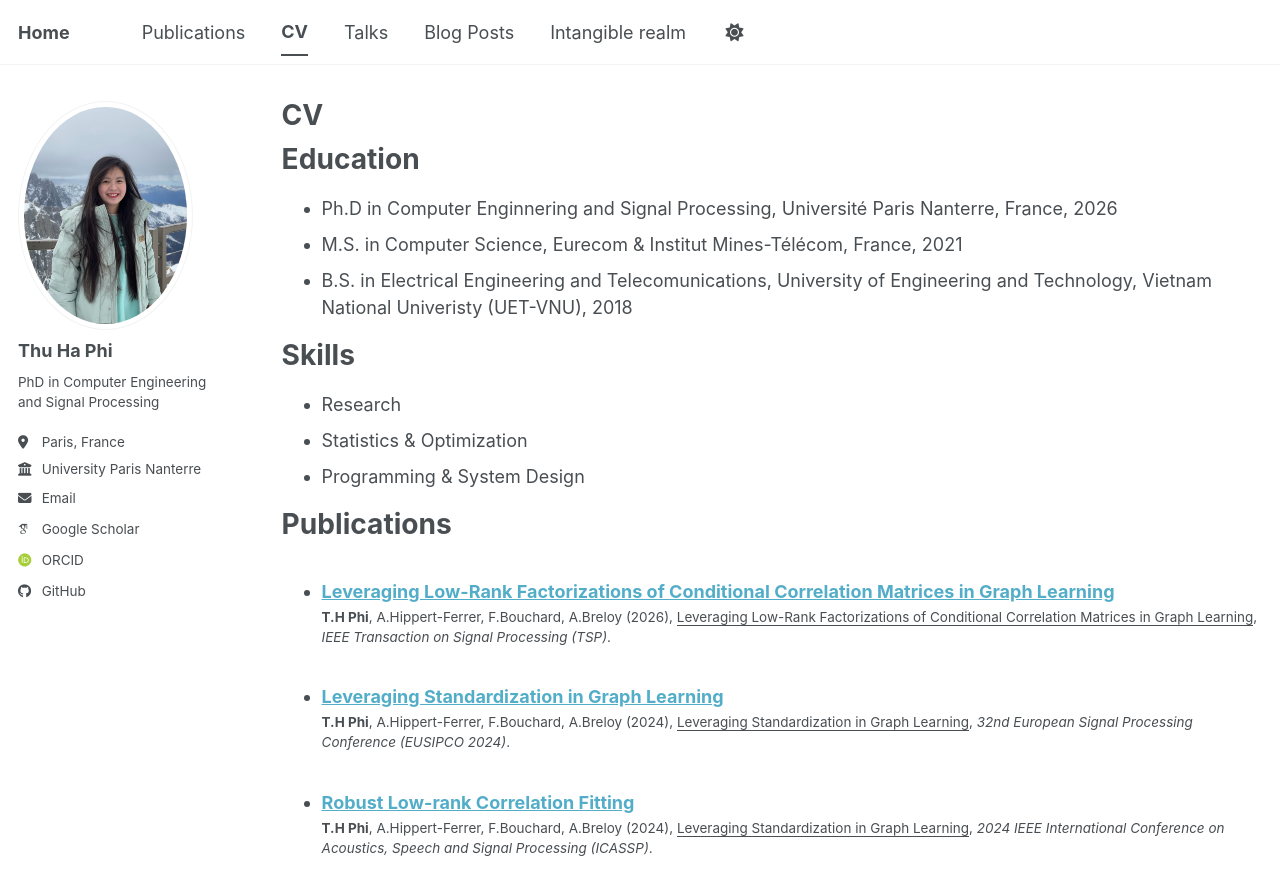
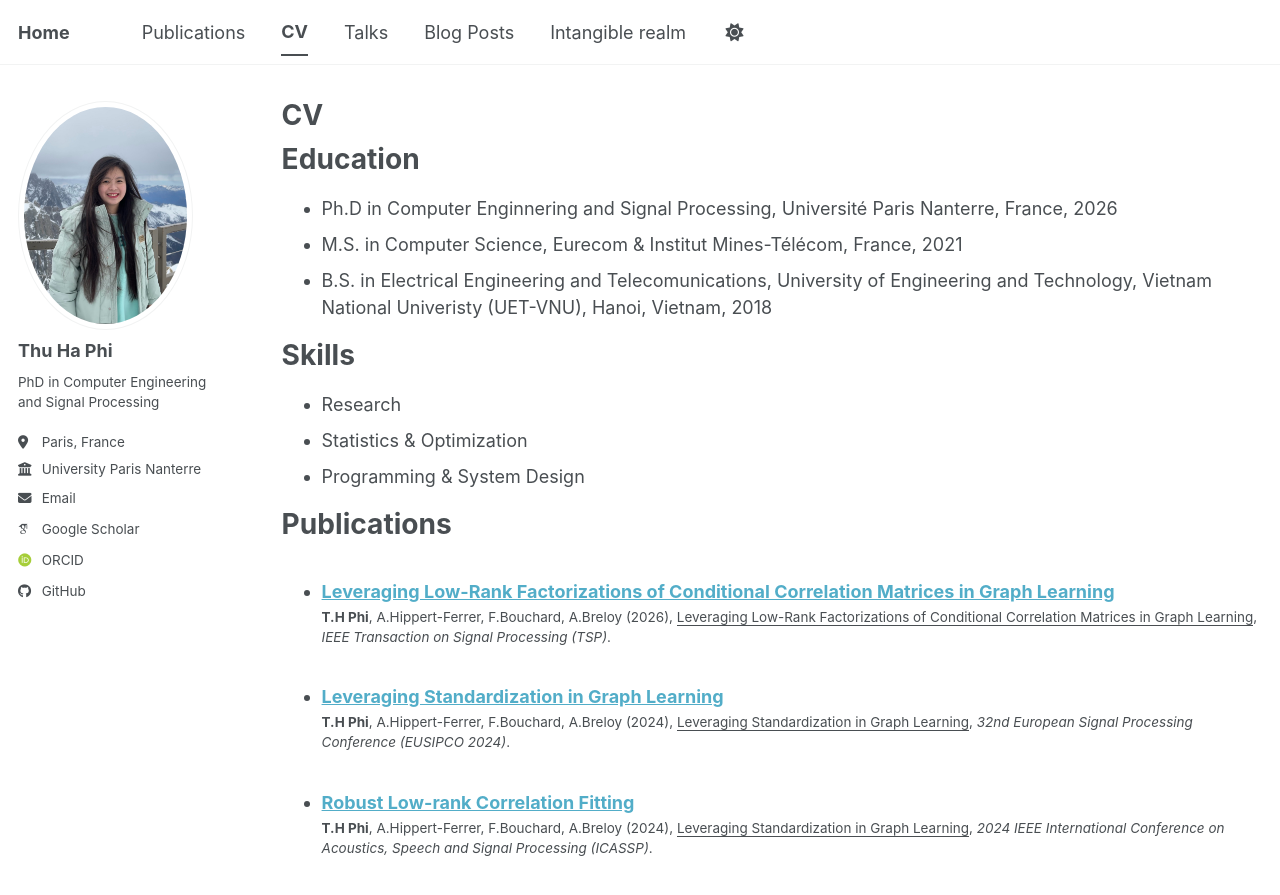
Before and after one commit to ChionanthusRetusus/thuhaphi.github.io, a Jekyll site: the page built from _pages/cv.md, in a window 1280 px wide and 900 px high. Shown: the top 895 px of the window. Built offline with Jekyll 4.4.1, drawn with Linux system fonts in a browser that asks for light colours; some web fonts are replaced; a script bundle is joined from its source files by our own code; library files that are not in the unit come from our copies.

Commit message:
Update cv.md

```diff
--- a/_pages/cv.md
+++ b/_pages/cv.md
@@ -13,7 +13,7 @@ Education
 ======
 * Ph.D in Computer Enginnering and Signal Processing, Université Paris Nanterre, France, 2026
 * M.S. in Computer Science, Eurecom & Institut Mines-Télécom, France, 2021
-* B.S. in Electrical Engineering and Telecomunications, University of Engineering and Technology, Vietnam National Univeristy (UET-VNU), 2018
+* B.S. in Electrical Engineering and Telecomunications, University of Engineering and Technology, Vietnam National Univeristy (UET-VNU), Hanoi, Vietnam, 2018
 
 Skills
 ======
```
